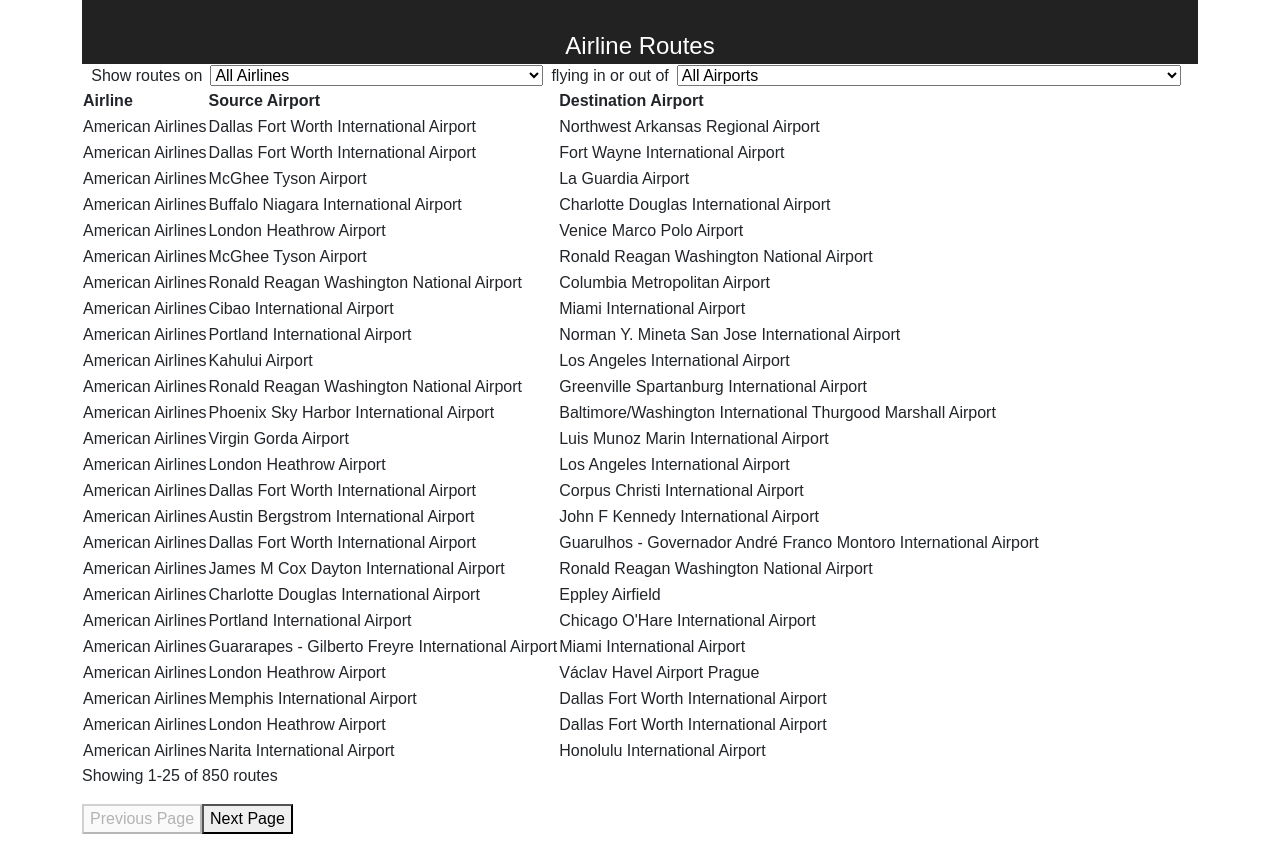
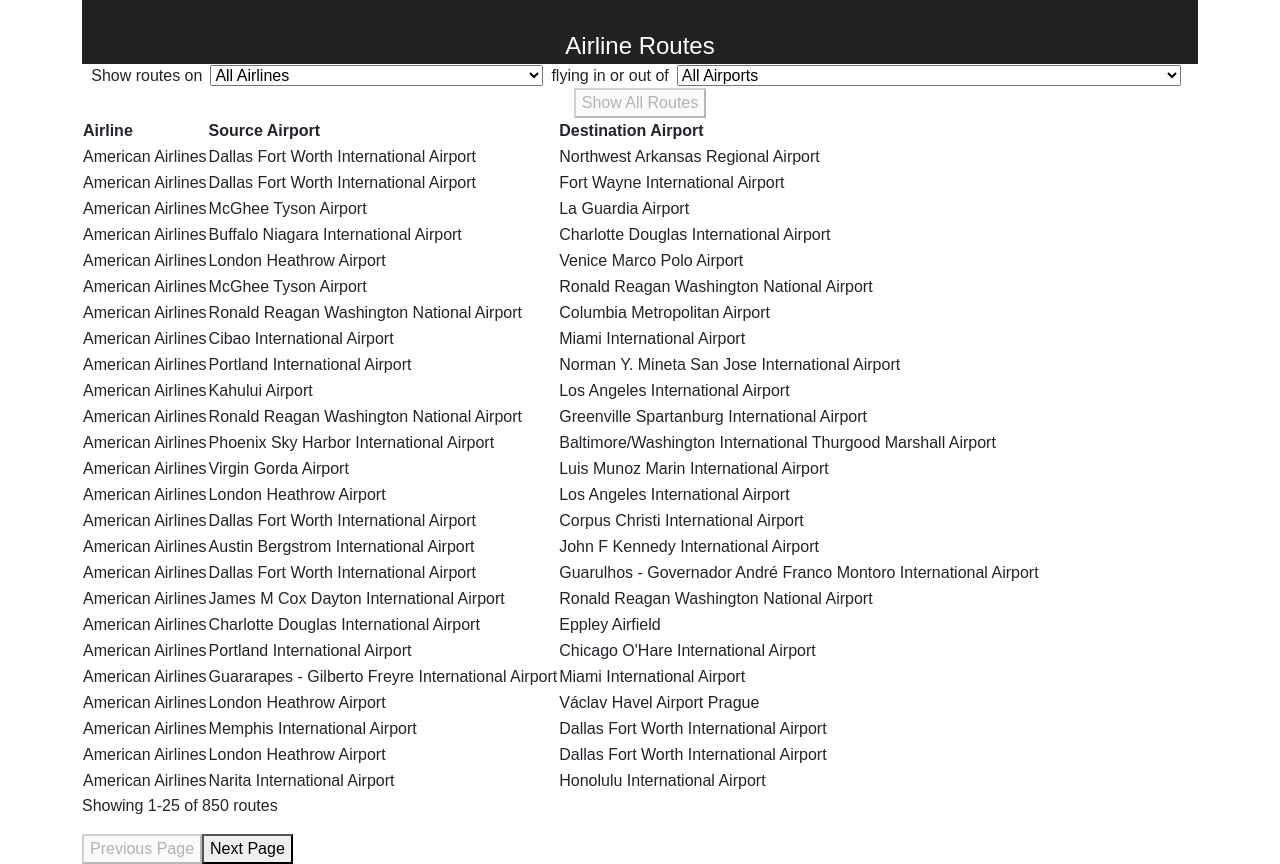
Before and after one commit to 918benjamin/airlines-routes, a React (Create React App) app: page / in a window 1280 px wide. Before the commit the page ends 834 px from the top, so only its background shows below. Built offline with nearby package versions, Linux system fonts and the light colour scheme.

Commit message:
Step 9: Add clear filters button

```diff
--- a/src/App.js
+++ b/src/App.js
@@ -1,4 +1,4 @@
-import React, { Component, useState } from 'react';
+import React, { useState } from 'react';
 import './App.css';
 import data from './data';
 import Table from './components/Table';
@@ -25,6 +25,7 @@
 const App = () =>  {
   let [ routes, setRoutes ] = useState(data.routes);
   let [ firstRouteToShow, setFirstRouteToShow ] = useState(0);
+  let [ isFiltered, setIsFiltered ] = useState(false);
   const PER_PAGE = 25;
 
   const incrementVisibleRoutes = (_) => {
@@ -46,8 +47,10 @@
 
     if (airlineId) {
       setRoutes(routes.filter(route => route.airline === parseInt(airlineId, 10)));
+      setIsFiltered(true)
     } else {
       setRoutes(data.routes);
+      setIsFiltered(false)
     }
   }
 
@@ -58,9 +61,18 @@
       setRoutes(routes.filter(route => {
         return route.src === airportCode || route.dest === airportCode;
       }));
+      setIsFiltered(true)
     } else {
       setRoutes(data.routes);
+      setIsFiltered(false)
     }
+  }
+
+  const resetFilters = (event) => {
+    event.preventDefault();
+    setIsFiltered(false);
+    setRoutes(data.routes);
+    document.getElementById("filter").reset();
   }
 
   return (
@@ -69,7 +81,7 @@
         <h1 className="title">Airline Routes</h1>
       </header>
       <section>
-        <form>
+        <form id="filter">
           <label>
             Show routes on
             <Select
@@ -92,6 +104,7 @@
               onSelect={filterByAirport}
             />
           </label>
+          <button disabled={!isFiltered} onClick={resetFilters}>Show All Routes</button>
         </form>
       </section>
         <Table
--- a/src/components/Select.js
+++ b/src/components/Select.js
@@ -2,7 +2,7 @@
 
 const Select = ({ allTitle, onSelect, options, valueKey, titleKey, value }) => {
   return (
-    <select onChange={onSelect} name="airline" id="airline-select">
+    <select onChange={onSelect}>
       <option key="all" value={value}>{allTitle}</option>
       {options.map(option =>
         <option key={option[valueKey]} value={option[valueKey]}>{option[titleKey]}</option>
```
